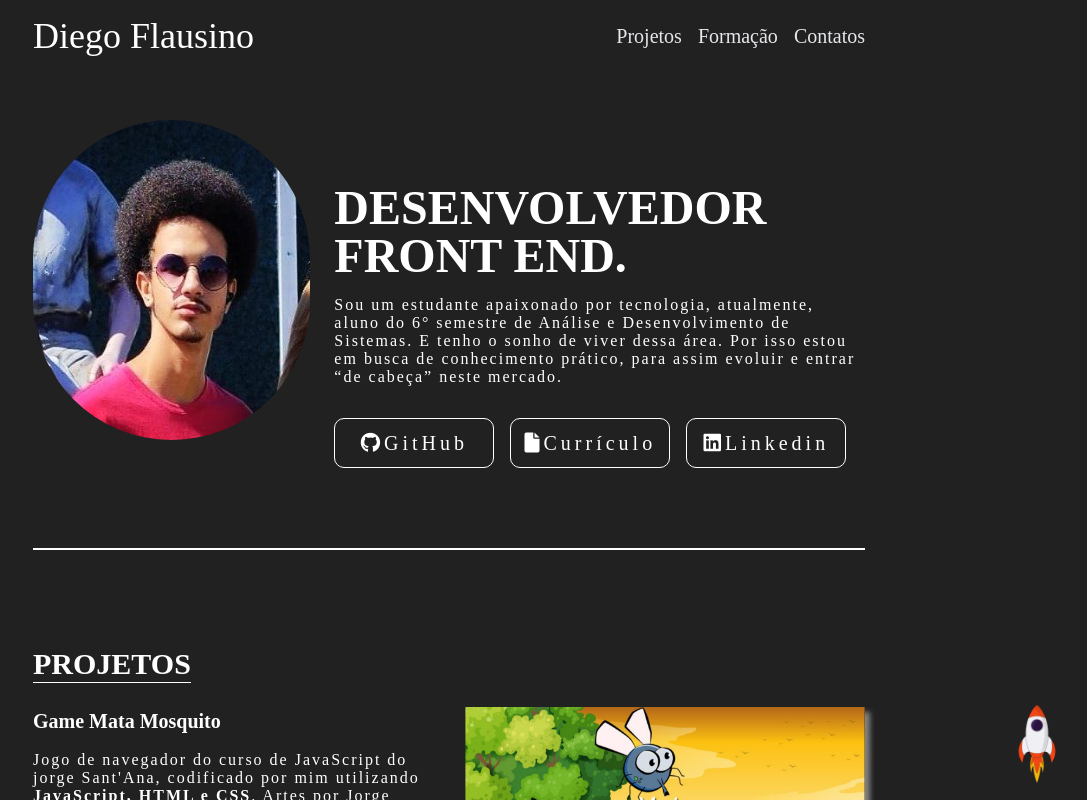
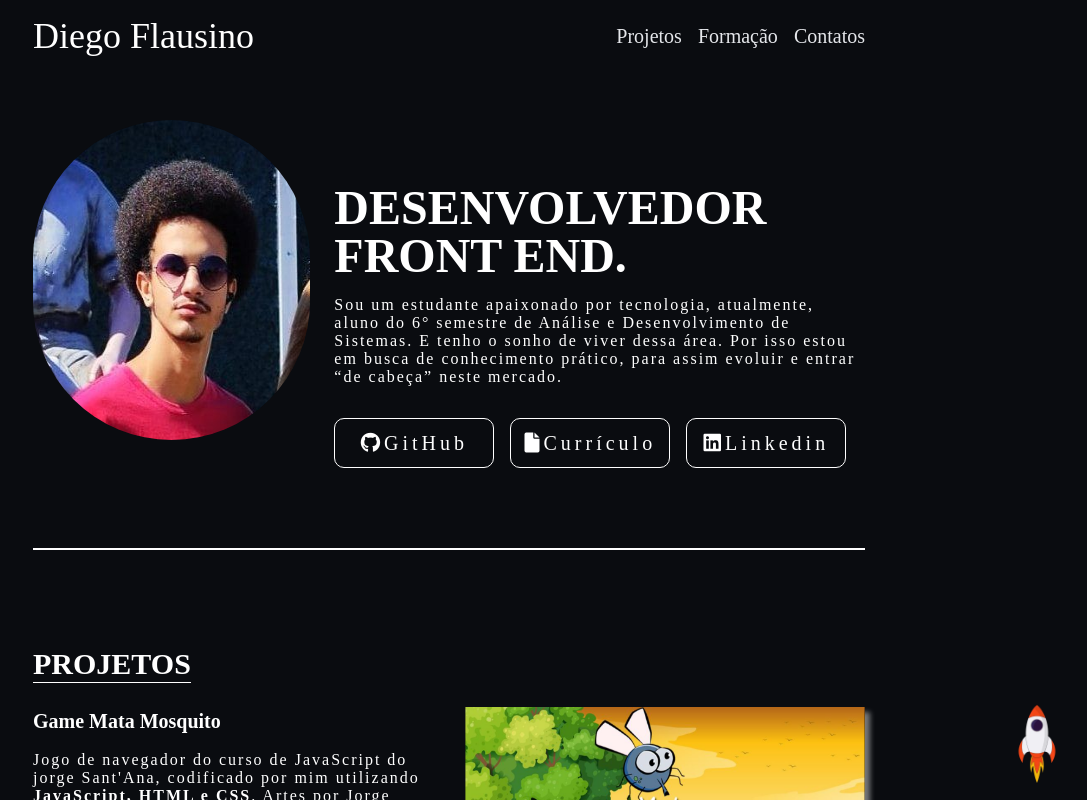
Before and after one commit to diegoflausino45/Portifolio, a website: page index.html in a window 1280 px wide. Both pictures are taken after a click on the picture 362 px from the left and 280 px from the top of the page. Shown: the top 800 px of the page, without its empty margins (191-1278 px from the left). Drawn offline with nearby package versions, Linux system fonts and the light colour scheme.

Commit message:
commit cor darkmode

```diff
--- a/styles/style.css
+++ b/styles/style.css
@@ -13,7 +13,7 @@ body {
 }
 
 .darkMode {
-  background-color: #212121;
+  background-color: #0a0c10;
 }
 
 .text-black {
```
